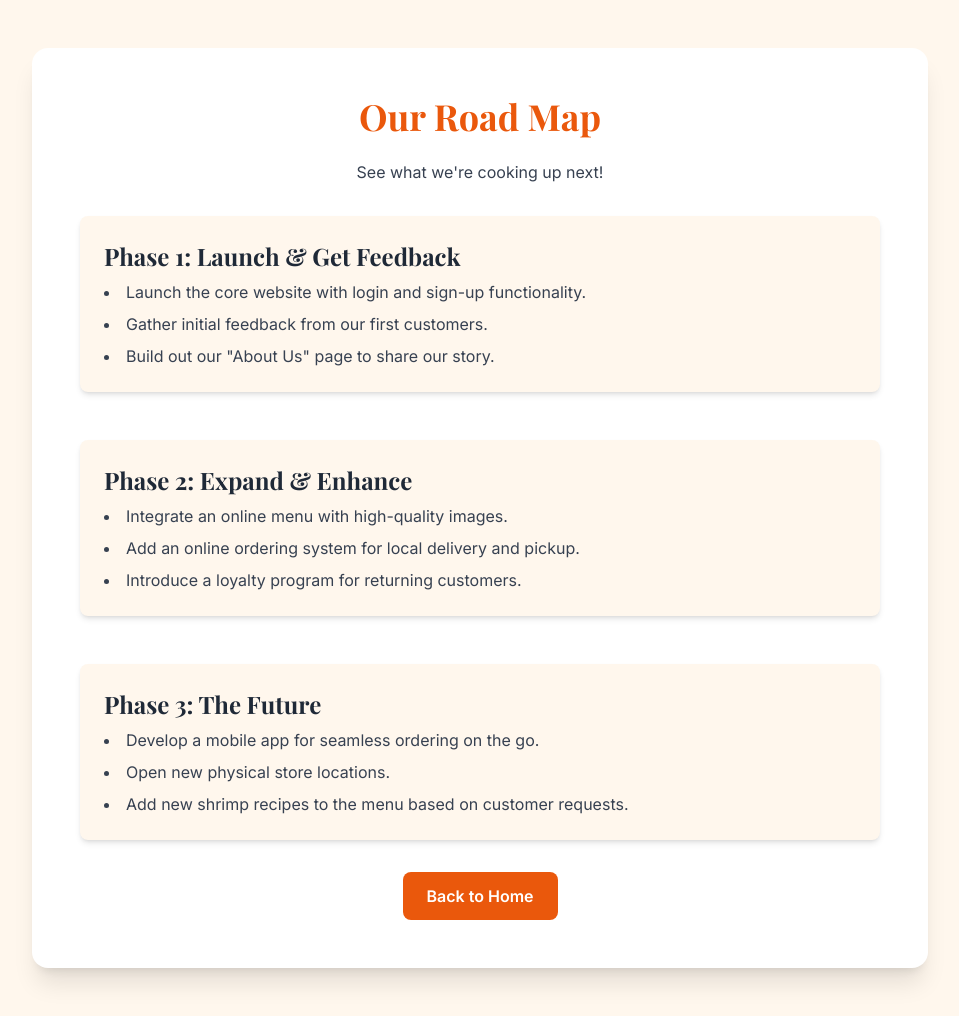
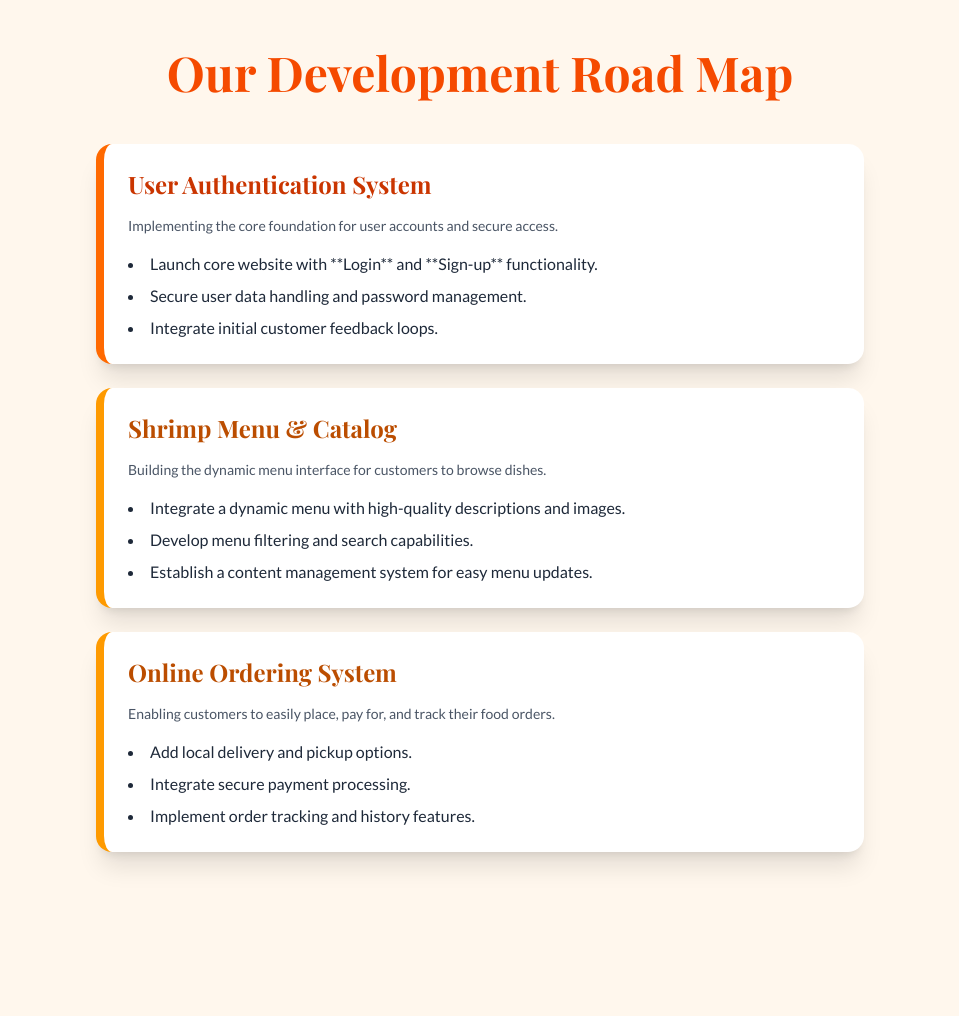
Before and after one commit to Romdree30/Romdree30-CI4-GarlicShrimp, a CodeIgniter 4 app: the page made by backend/app/Views/user/roadmap.php in a window 1280 px wide. Shown: the whole page, without its empty margins (160-1119 px from the left). After the commit the page ends 867 px from the top, so only its background shows below. Run offline with PHP 8.4 and a stand-in for CodeIgniter, Linux system fonts and the light colour scheme; the template is opened without the code that fills it, so the values that code supplies are empty; some libraries are stand-ins or nearby versions.

Commit message:
feat(roadmap): adjust the contents and the code

```diff
--- a/backend/app/Views/user/roadmap.php
+++ b/backend/app/Views/user/roadmap.php
@@ -2,100 +2,68 @@
 <html lang="en" class="bg-orange-50 dark:bg-gray-900">
 
 <head>
-    <?= view('components/head') ?>
-    <meta charset="UTF-8">
-    <meta name="viewport" content="width=device-width, initial-scale=1.0">
-    <title>Road Map</title>
-
-    <!-- Tailwind CSS -->
-    <script src="https://cdn.tailwindcss.com"></script>
-    <script>
-        tailwind.config = {
-            darkMode: 'class',
-            theme: {
-                extend: {
-                    fontFamily: {
-                        sans: ['Inter', 'sans-serif'],
-                    },
-                },
-            },
-        };
-    </script>
-
-    <!-- Google Fonts - Inter -->
-    <link rel="preconnect" href="https://fonts.googleapis.com">
-    <link rel="preconnect" href="https://fonts.gstatic.com" crossorigin>
-    <link
-        href="https://fonts.googleapis.com/css2?family=Inter:wght@400;500;600;700&display=swap"
-        rel="stylesheet">
-    <style>
-        body {
-            font-family: 'Inter', sans-serif;
-        }
-    </style>
+    <?= view('components/head.php') ?>
+    <title>Project Road Map</title>
 </head>
 
 <body class="flex flex-col min-h-screen text-gray-900 dark:text-gray-100">
 
     <!-- Header -->
     <header>
-        <?= view('components/header') ?>
+        <?= view('components/header.php') ?>
     </header>
 
-    <!-- Main Content -->
-    <main class="flex flex-grow justify-center items-center px-4 py-12">
-        <div
-            class="bg-white dark:bg-gray-800 shadow-xl p-8 md:p-12 rounded-2xl w-full max-w-4xl transition-all duration-300 transform">
+    <!-- Main Section -->
+    <main class="flex-grow mx-auto px-4 py-12 container">
+        <h1 class="mb-12 font-extrabold text-orange-600 dark:text-orange-400 text-4xl md:text-5xl text-center">
+            Our Development Road Map
+        </h1>
 
-            <h1 class="mb-6 font-bold text-orange-600 text-3xl md:text-4xl text-center">Our Road Map</h1>
-            <p class="mb-8 text-gray-700 dark:text-gray-400 text-center">
-                See what we're cooking up next!
-            </p>
+        <div class="space-y-6 mx-auto max-w-3xl">
 
-            <div class="space-y-12">
-                <!-- Phase 1 -->
-                <div class="bg-orange-50 dark:bg-gray-700 shadow-md p-6 rounded-lg">
-                    <h2 class="mb-2 font-semibold text-gray-800 dark:text-gray-200 text-2xl">
-                        Phase 1: Launch & Get Feedback
-                    </h2>
-                    <ul class="space-y-2 text-gray-700 dark:text-gray-300 list-disc list-inside">
-                        <li>Launch the core website with login and sign-up functionality.</li>
-                        <li>Gather initial feedback from our first customers.</li>
-                        <li>Build out our "About Us" page to share our story.</li>
-                    </ul>
+            <!-- Feature 1: User Authentication System -->
+            <div class="bg-white dark:bg-gray-800 shadow-xl hover:shadow-2xl p-6 border-orange-500 border-l-8 rounded-2xl transition-shadow duration-300">
+                <div class="flex justify-between items-center mb-4">
+                    <h2 class="font-bold text-orange-700 dark:text-orange-300 text-2xl">User Authentication System</h2>
                 </div>
-
-                <!-- Phase 2 -->
-                <div class="bg-orange-50 dark:bg-gray-700 shadow-md p-6 rounded-lg">
-                    <h2 class="mb-2 font-semibold text-gray-800 dark:text-gray-200 text-2xl">
-                        Phase 2: Expand & Enhance
-                    </h2>
-                    <ul class="space-y-2 text-gray-700 dark:text-gray-300 list-disc list-inside">
-                        <li>Integrate an online menu with high-quality images.</li>
-                        <li>Add an online ordering system for local delivery and pickup.</li>
-                        <li>Introduce a loyalty program for returning customers.</li>
-                    </ul>
-                </div>
-
-                <!-- Phase 3 -->
-                <div class="bg-orange-50 dark:bg-gray-700 shadow-md p-6 rounded-lg">
-                    <h2 class="mb-2 font-semibold text-gray-800 dark:text-gray-200 text-2xl">
-                        Phase 3: The Future
-                    </h2>
-                    <ul class="space-y-2 text-gray-700 dark:text-gray-300 list-disc list-inside">
-                        <li>Develop a mobile app for seamless ordering on the go.</li>
-                        <li>Open new physical store locations.</li>
-                        <li>Add new shrimp recipes to the menu based on customer requests.</li>
-                    </ul>
-                </div>
+                <p class="mb-4 text-gray-600 dark:text-gray-400 text-sm">
+                    Implementing the core foundation for user accounts and secure access.
+                </p>
+                <ul class="space-y-2 text-gray-800 dark:text-gray-200 list-disc list-inside">
+                    <li>Launch core website with **Login** and **Sign-up** functionality.</li>
+                    <li>Secure user data handling and password management.</li>
+                    <li>Integrate initial customer feedback loops.</li>
+                </ul>
             </div>
 
-            <!-- Back to Home -->
-            <div class="mt-8 text-center">
-                <a href="/"
-                    class="inline-block bg-orange-600 hover:bg-orange-700 px-6 py-3 rounded-lg focus:ring-4 focus:ring-orange-500/50 font-semibold text-white transition-all duration-300">
-                    Back to Home
-                </a>
+            <!-- Feature 2: Shrimp Menu & Descriptions -->
+            <div class="bg-white dark:bg-gray-800 shadow-xl hover:shadow-2xl p-6 border-amber-500 border-l-8 rounded-2xl transition-shadow duration-300">
+                <div class="flex justify-between items-center mb-4">
+                    <h2 class="font-bold text-amber-700 dark:text-amber-300 text-2xl">Shrimp Menu & Catalog</h2>
+                </div>
+                <p class="mb-4 text-gray-600 dark:text-gray-400 text-sm">
+                    Building the dynamic menu interface for customers to browse dishes.
+                </p>
+                <ul class="space-y-2 text-gray-800 dark:text-gray-200 list-disc list-inside">
+                    <li>Integrate a dynamic menu with high-quality descriptions and images.</li>
+                    <li>Develop menu filtering and search capabilities.</li>
+                    <li>Establish a content management system for easy menu updates.</li>
+                </ul>
+            </div>
+
+            <!-- Feature 3: Online Ordering System -->
+            <div class="bg-white dark:bg-gray-800 shadow-xl hover:shadow-2xl p-6 border-amber-500 border-l-8 rounded-2xl transition-shadow duration-300">
+                <div class="flex justify-between items-center mb-4">
+                    <h2 class="font-bold text-amber-700 dark:text-amber-300 text-2xl">Online Ordering System</h2>
+                </div>
+                <p class="mb-4 text-gray-600 dark:text-gray-400 text-sm">
+                    Enabling customers to easily place, pay for, and track their food orders.
+                </p>
+                <ul class="space-y-2 text-gray-800 dark:text-gray-200 list-disc list-inside">
+                    <li>Add local delivery and pickup options.</li>
+                    <li>Integrate secure payment processing.</li>
+                    <li>Implement order tracking and history features.</li>
+                </ul>
             </div>
 
         </div>
@@ -103,9 +71,8 @@
 
     <!-- Footer -->
     <footer class="mt-auto">
-        <?= view('components/footer') ?>
+        <?= view('components/footer.php') ?>
     </footer>
-
 </body>
 
 </html>
```
